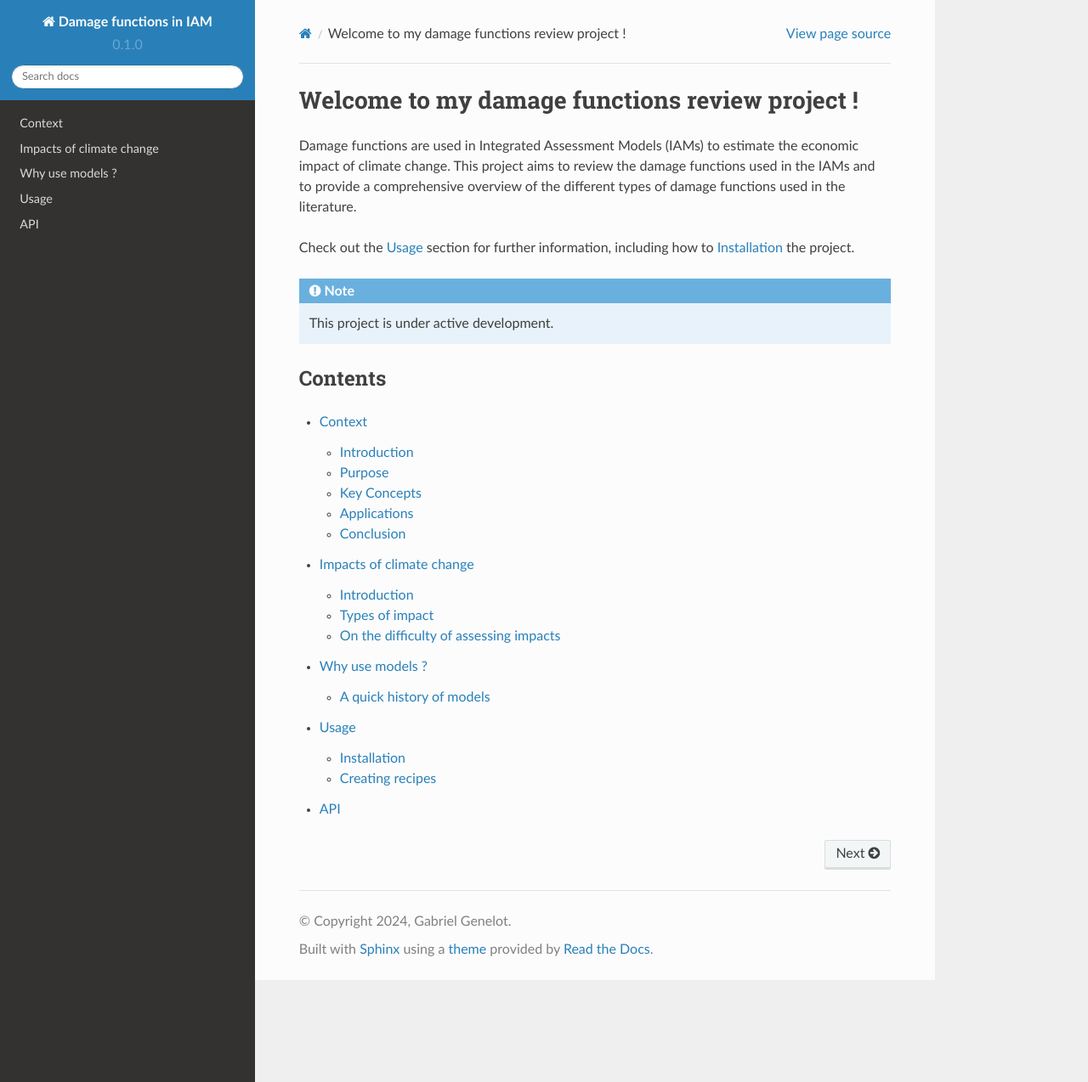
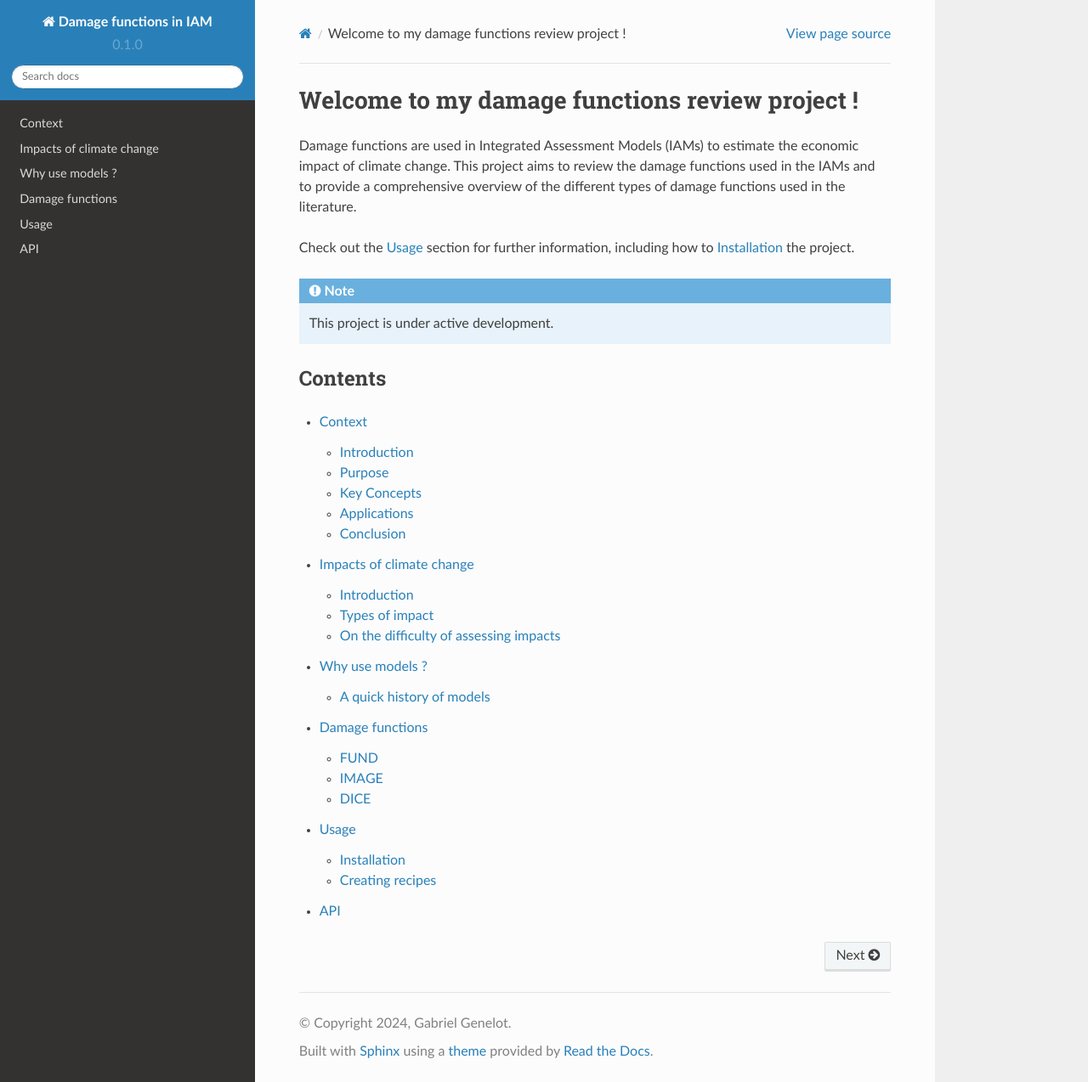
Before and after one commit to ggenelot/damage-functions-modeling, a Sphinx documentation site: the page built from docs/source/index.rst, in a window 1280 px wide and 1274 px high. Shown: the whole window at 85% size. Built offline with Sphinx 7.4.7 and the Read the Docs theme 2.0.0, drawn with Linux system fonts in a browser that asks for light colours.

Commit message:
Re-created a damage function doc

```diff
--- /dev/null
+++ b/docs/source/functions.rst
@@ -0,0 +1,11 @@
+Damage functions
+================
+
+FUND
+----
+
+IMAGE
+-----
+
+DICE
+-----
--- a/docs/source/index.rst
+++ b/docs/source/index.rst
@@ -18,5 +18,6 @@ Contents
    context
    impacts
    IAM
+   functions
    usage
    api
```
